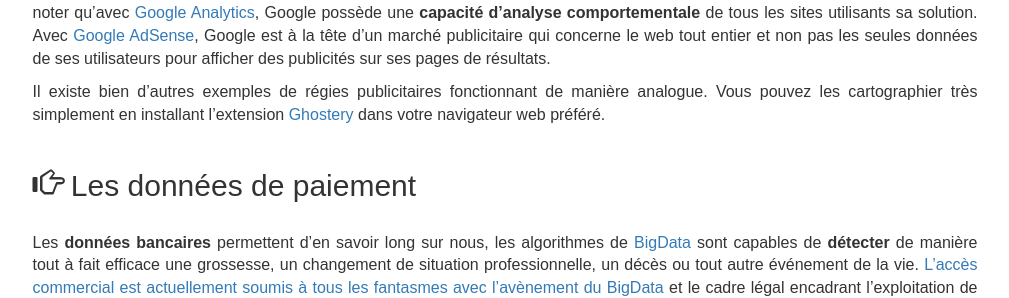
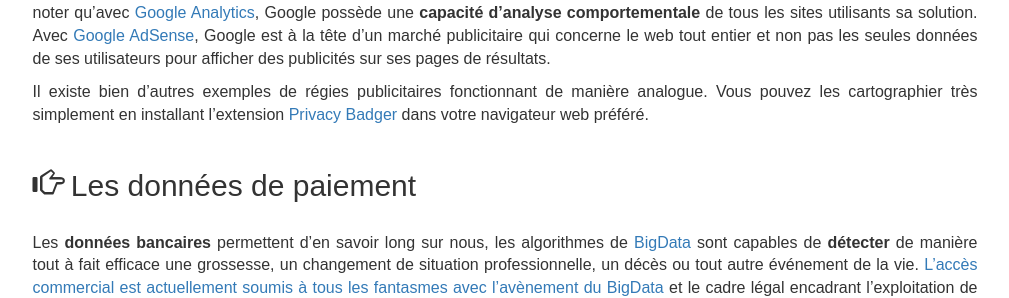
Before and after one commit to willdurand/jenairienacacher.fr, a Jekyll site: the page built from _posts/2014-01-23-publicite-gratuite.md, in a window 1280 px wide. Shown: the part 904-1202 px from the top of the page, without its empty margins (135-1144 px from the left). Built offline with Jekyll 4.4.1, drawn with Linux system fonts in a browser that asks for light colours; some web fonts are replaced; Markdown is read by kramdown in place of the engine named in the settings; comment, search, counter and statistics services are not loaded.

Commit message:
fix #29 replace Ghostery by PrivacyBadger

```diff
--- a/_posts/2014-01-23-publicite-gratuite.md
+++ b/_posts/2014-01-23-publicite-gratuite.md
@@ -50,8 +50,8 @@ de résultats.
 
 Il existe bien d'autres exemples de régies publicitaires fonctionnant de
 manière analogue. Vous pouvez les cartographier très simplement en installant
-l'extension <a href="https://www.ghostery.com/fr/">Ghostery</a> dans votre
-navigateur web préféré.
+l'extension <a href="https://www.eff.org/privacybadger">Privacy Badger</a>
+dans votre navigateur web préféré.
 
 <h2><i class="glyphicon glyphicon-hand-right" aria-hidden="true"></i> Les données de paiement</h2>
 
```
